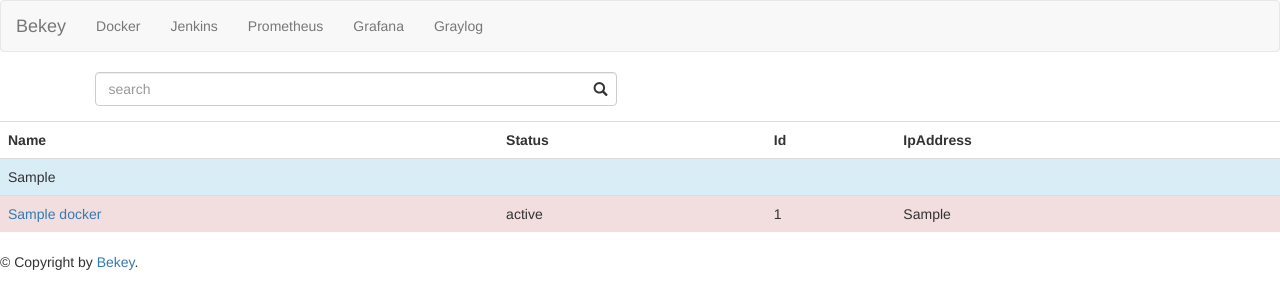
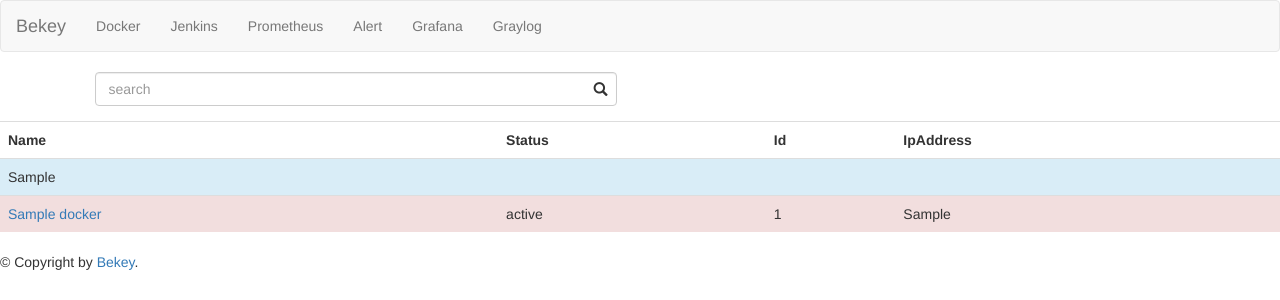
Before and after one commit to Serdy/docker-dashboard, a Flask app: template templates/docker.html in a window 1280 px wide. Shown: the top 300 px of the page. Run offline with Flask 2, Linux system fonts and the light colour scheme; the template is opened without the code that fills it: most values are stand-ins (such as "Sample title", 1, 10 or a date in 2020).

Commit message:
add menu alert

```diff
--- a/dockers.py
+++ b/dockers.py
@@ -69,7 +69,3 @@ def docker_intro(docker_url, containet_id):
 	mount_point = (docker['HostConfig']['Binds'])
 	intro = { 'Id': id, 'Status': status, 'Name': name, 'ip': ip, 'Docker_host_ip': docker_url, 'Image': image, 'Hostname': hostname, 'Entrypoint': entrypoint, 'Mount': mount_point }
 	return intro
-
-
-
-print(docker_logs('10.134.2.1', '703945bc1ae5'))
--- a/templates/layout.html
+++ b/templates/layout.html
@@ -16,6 +16,7 @@
       <li><a href="/docker">Docker</a></li>
       <li><a href="https://jenkins.bekey.dk">Jenkins</a></li>
       <li><a href="http://prometheus.bekey.name/alerts">Prometheus</a></li>
+      <li><a href="http://alert.bekey.name/#/alerts">Alert</a></li>
       <li><a href="http://graf.bekey.name/login">Grafana</a></li>
       <li><a href="http://graylog.bekey.name/">Graylog</a></li>
     </ul>
```
